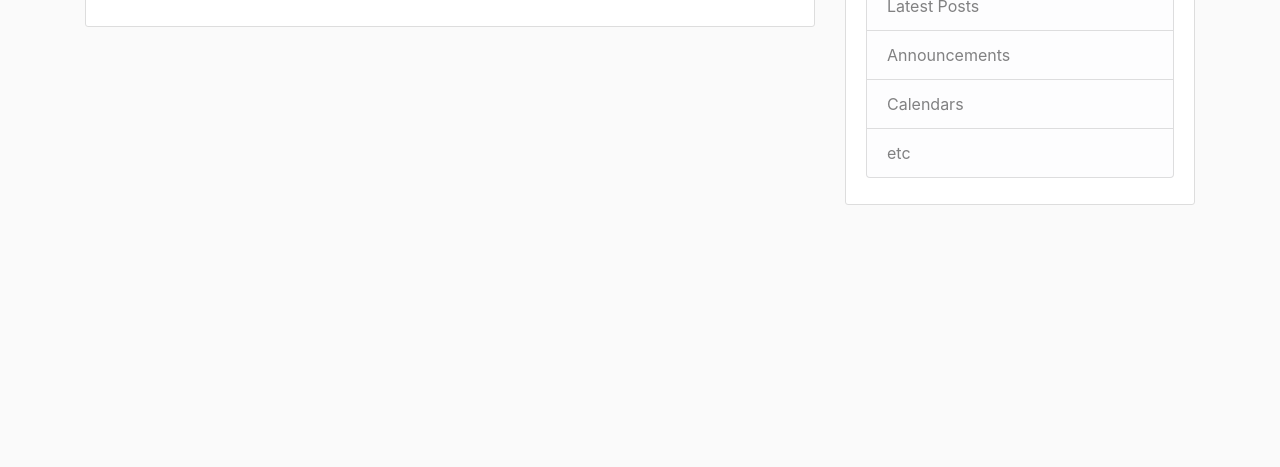
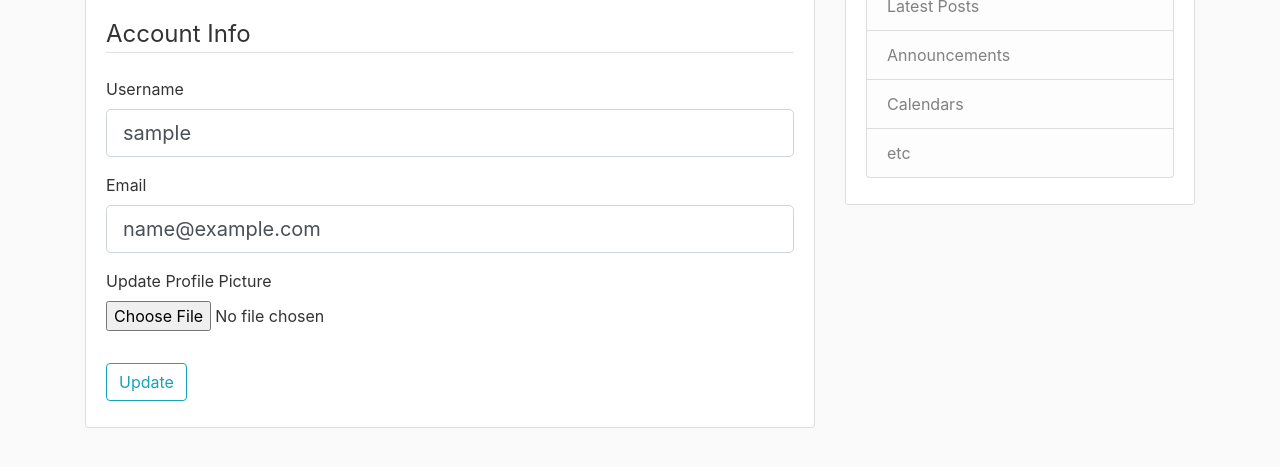
Before and after one commit to Hermeticpoet/movie-blog-flask-app, a Flask app: page /account in a window 1280 px wide. Shown: the part 216-683 px from the top of the page. Run offline with Flask 2, Linux system fonts and the light colour scheme; the visitor is signed in with stand-in values (Sample User, id 1); data comes from the database, SQL or seed files in the repository; some libraries are stand-ins or nearby versions.

Commit message:
Added ability to upload profile pictures to account page & reduce size of all pics

```diff
--- a/movieblog/forms.py
+++ b/movieblog/forms.py
@@ -1,4 +1,6 @@
 from flask_wtf import FlaskForm
+from flask_wtf.file import FileField, FileAllowed
+from flask_login import current_user
 from wtforms import StringField, PasswordField, SubmitField, BooleanField
 from wtforms.validators import DataRequired, Length, Email, EqualTo, ValidationError
 from movieblog.models import User
@@ -31,3 +33,25 @@ class LoginForm(FlaskForm):
     password = PasswordField("Password", validators=[DataRequired()])
     remember = BooleanField("Remember Me")
     submit = SubmitField("Log In")
+
+
+class UpdateAccountForm(FlaskForm):
+    username = StringField("Username", validators=[
+                           DataRequired(), Length(min=2, max=20)])
+    email = StringField("Email", validators=[DataRequired(), Email()])
+    picture = FileField("Update Profile Picture", validators=[FileAllowed(["jpg", "png", "jpeg"])])
+    submit = SubmitField("Update")
+
+    def validate_username(self, username):
+        if username.data != current_user.username:
+            user = User.query.filter_by(username=username.data).first()
+            if user:
+                raise ValidationError(
+                    "That username is taken. Please choose a different one.")
+
+    def validate_email(self, email):
+        if email.data != current_user.email:
+            user = User.query.filter_by(email=email.data).first()
+            if user:
+                raise ValidationError(
+                    "That email is taken. Please choose a different one.")
--- a/movieblog/routes.py
+++ b/movieblog/routes.py
@@ -1,7 +1,10 @@
+import os
+import secrets
+from PIL import Image
 from flask import render_template, url_for, flash, redirect, request
 from movieblog import app, db, bcrypt
 from movieblog.models import User, Post
-from movieblog.forms import RegistrationForm, LoginForm
+from movieblog.forms import RegistrationForm, LoginForm, UpdateAccountForm
 from flask_login import login_user, current_user, logout_user, login_required
 
 
@@ -71,7 +74,37 @@ def logout():
     return redirect(url_for("home"))
 
 
-@app.route("/account")
+def save_picture(form_picture):
+    # Create randomized name for file so like file names are not confused
+    random_hex = secrets.token_hex(8)
+    _, f_ext = os.path.splitext(form_picture.filename)
+    picture_fn = random_hex + f_ext
+    picture_path = os.path.join(
+        app.root_path, "static/profile_pics", picture_fn)
+    # Use 'pillow' package to resize all uploaded images to 125x125
+    output_size = (125, 125)
+    i = Image.open(form_picture)
+    i.thumbnail(output_size)
+    i.save(picture_path)
+    return picture_fn
+
+
+@app.route("/account", methods=["GET", "POST"])
 @login_required
 def account():
-    return render_template("account.html", title="Account")
+    form = UpdateAccountForm()
+    if form.validate_on_submit():
+        if form.picture.data:
+            picture_file = save_picture(form.picture.data)
+            current_user.image_file = picture_file
+        current_user.username = form.username.data
+        current_user.email = form.email.data
+        db.session.commit()
+        flash("Your account has been updated", "success")
+        return redirect(url_for("account"))
+    elif request.method == "GET":
+        form.username.data = current_user.username
+        form.email.data = current_user.email
+    image_file = url_for(
+        "static", filename="profile_pics/" + current_user.image_file)
+    return render_template("account.html", title="Account", image_file=image_file, form=form)
--- a/movieblog/templates/account.html
+++ b/movieblog/templates/account.html
@@ -8,6 +8,49 @@
           <p class="text-secondary">{{ current_user.email }}</p>
         </div>
       </div>
-      <!-- Form Here -->
+        <form method="POST" action="" enctype="multipart/form-data">
+            {{ form.hidden_tag() }} <!-- cross-site-verification(csv) -->
+            <fieldset class="form-group">
+                <legend class="border-bottom mb-4">Account Info</legend>
+                <div class="form-group">
+                    {{ form.username.label(class="form-control-label") }}
+                    {% if form.username.errors %}
+                        {{ form.username(class="form-control form-control-lg is-invalid") }}
+                        <div class="invalid-feedback">
+                            {% for error in form.username.errors %}
+                                <span>{{ error }}</span>
+                            {% endfor %}
+                        </div>
+                    {% else %}
+                        {{ form.username(class="form-control form-control-lg") }}
+                    {% endif %}
+                </div>
+                <div class="form-group">
+                    {{ form.email.label(class="form-control-label") }}
+                    {% if form.email.errors %}
+                        {{ form.email(class="form-control form-control-lg is-invalid") }}
+                        <div class="invalid-feedback">
+                            {% for error in form.email.errors %}
+                                <span>{{ error }}</span>
+                            {% endfor %}
+                        </div>
+                    {% else %}
+                        {{ form.email(class="form-control form-control-lg") }}
+                    {% endif %}
+                </div>
+                <div class="form-group">
+                    {{ form.picture.label() }}
+                    {{ form.picture(class="form-control-file") }}
+                    {% if form.picture.errors %}
+                        {% for error in form.picture.errors %}
+                          <span class="text-danger">{{ error }}</span></br>
+                        {% endfor %}
+                    {% endif %}
+                </div>
+            </fieldset>
+            <div class="form-group">
+                {{ form.submit(class="btn btn-outline-info") }}
+            </div>
+        </form>
     </div>
 {% endblock %}
--- a/movieblog/templates/base.html
+++ b/movieblog/templates/base.html
@@ -36,7 +36,7 @@
                 <a class="nav-item nav-link" href="{{url_for('logout')}}">Logout</a>
               {% else %}
                 <a class="nav-item nav-link" href="{{url_for('login')}}">Login</a>
-                <a class="nav-item <nav-li></nav-li>nk" href="{{url_for('register')}}">Register</a>
+                <a class="nav-item nav-link" href="{{url_for('register')}}">Register</a>
               {% endif %}
             </div>
           </div>
```
